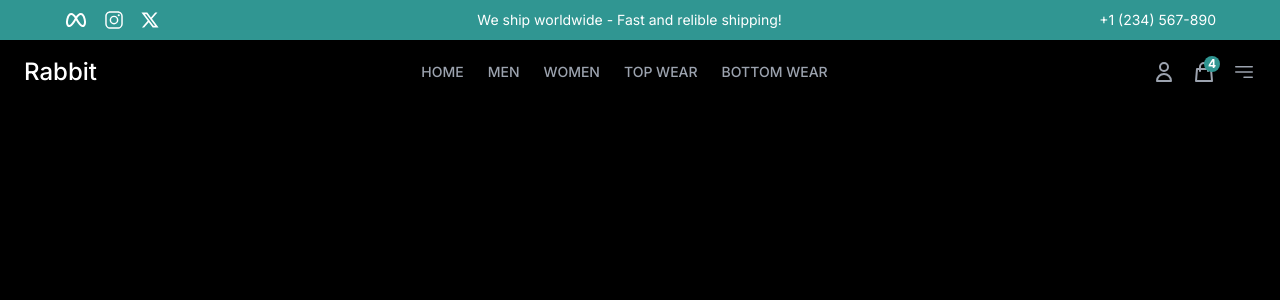
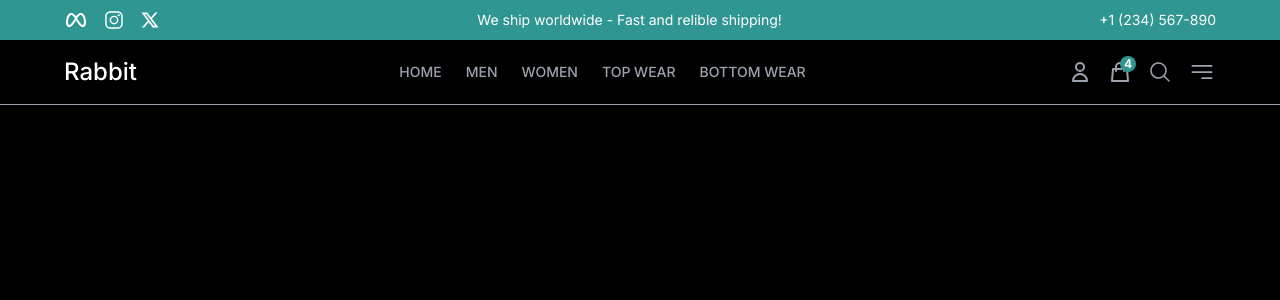
Before and after one commit to Ajai-3/Rabbit, a React (Vite) app in the folder frontend/: page / in a window 1280 px wide. Shown: the top 300 px of the page. Built offline with nearby package versions, Linux system fonts and the light colour scheme.

Commit message:
Nav bar completed

```diff
--- a/frontend/src/components/Common/Header.jsx
+++ b/frontend/src/components/Common/Header.jsx
@@ -4,7 +4,7 @@ import Navbar from './Navbar'
 
 const Header = () => {
   return (
-    <header>
+    <header className='border-b border-gray-400'>
         {/* Topbar */}
         <Topbar />
 
--- a/frontend/src/components/Common/Navbar.jsx
+++ b/frontend/src/components/Common/Navbar.jsx
@@ -2,11 +2,12 @@ import React from "react";
 import { Link } from "react-router-dom";
 import { HiOutlineUser, HiOutlineShoppingBag } from "react-icons/hi";
 import { HiBars3BottomRight } from "react-icons/hi2";
+import SearchBar from "./SearchBar";
 
 const Navbar = () => {
   return (
     <>
-      <nav className="container mx-auto flex justify-between items-center py-4 px-6">
+      <nav className="container mx-auto flex justify-between items-center py-4 px-4 sm:px-8 md:px-12 lg:px-16">
         {/* Left - Logo */}
         <div>
           <Link to="/" className="font-medium text-2xl">
@@ -59,9 +60,12 @@ const Navbar = () => {
           </button>
 
           {/* Search */}
+          <div className="overflow-hidden">
+            <SearchBar />
+          </div>
 
           <Link to="/profile" className="text-gray-400 ">
-            <HiBars3BottomRight className="h-6 w-6 hover:text-rabbit-green" />
+            <HiBars3BottomRight className="h-7 w-7 hover:text-rabbit-green" />
           </Link>
         </div>
       </nav>
--- /dev/null
+++ b/frontend/src/components/Common/SearchBar.jsx
@@ -0,0 +1,62 @@
+import React, { useState } from "react";
+import { HiMagnifyingGlass, HiMiniXCircle } from "react-icons/hi2";
+
+const SearchBar = () => {
+  const [searchTerm, setSearchTerm] = useState("");
+  const [isOpen, setIsOpen] = useState(false);
+
+  const handleSubmit = (e) => {
+    e.preventDefault();
+  };
+
+  const handleSearchToggle = () => {
+    setIsOpen(!isOpen);
+  };
+
+  return (
+    <div
+      className={`flex justify-center items-center w-full transition-all duration-300 ${
+        isOpen
+          ? "absolute top-0 left-0 bg-black w-full h-24 z-50"
+          : "width-auto"
+      }`}
+    >
+      {isOpen ? (
+        <form
+          onSubmit={handleSubmit}
+          className="relative flex items-center justify-center w-full"
+        >
+          <div className="relative w-1/2">
+            <input
+              type="text"
+              placeholder="Search"
+              value={searchTerm}
+              onChange={(e) => setSearchTerm(e.target.value)}
+              className="bg-transparent border border-gray-400 rounded-md outline-none focus:border-rabbit-green px-4 py-2 pr-12 pl-2 placeholder:text-gray-400 text-gray-300 w-full"
+            />
+            {/* Search - Icon */}
+            <button
+              type="submit"
+              className="absolute right-2 top-1/2 transform -translate-y-1/2"
+            >
+              <HiMagnifyingGlass className="w-6 h-6 text-gray-400 hover:text-rabbit-green" />
+            </button>
+          </div>
+          {/* Close Button */}
+          <button
+            onClick={handleSearchToggle}
+            className="absolute right-4 top-1/2 transform -translate-y-1/2"
+          >
+            <HiMiniXCircle className="w-6 h-6 text-gray-400 hover:text-rabbit-green" />
+          </button>
+        </form>
+      ) : (
+        <button onClick={handleSearchToggle} className="flex items-center">
+          <HiMagnifyingGlass className="w-6 h-6 text-gray-400 hover:text-rabbit-green" />
+        </button>
+      )}
+    </div>
+  );
+};
+
+export default SearchBar;
```
